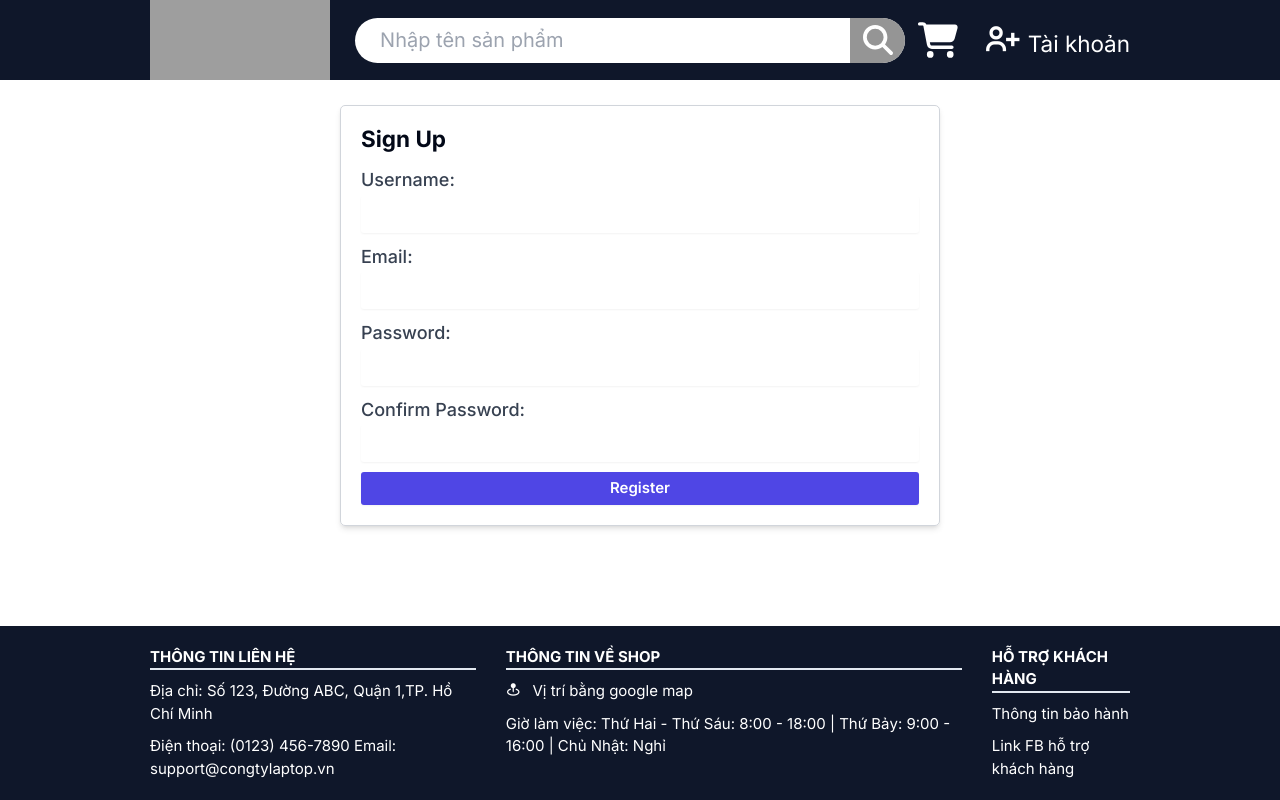
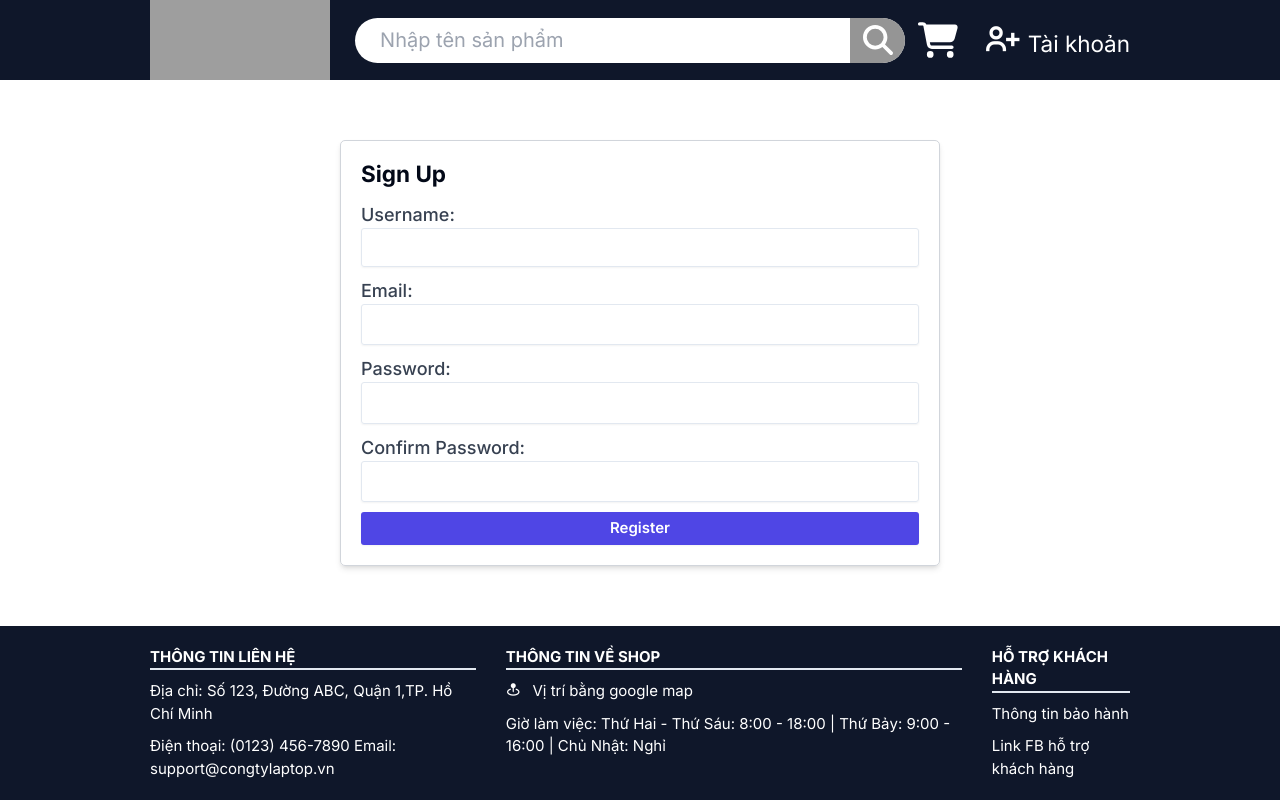
Before and after one commit to thephong2408/sanphamhe, a Next.js app in the folder fe/: page /signuppage in a window 1280 px wide. Built offline with nearby package versions, Linux system fonts and the light colour scheme; grey boxes are pictures that could not be loaded.

Commit message:
fix: resolve layout issues and adjust registration/login alignment

```diff
--- a/fe/src/app/(page)/login/page.tsx
+++ b/fe/src/app/(page)/login/page.tsx
@@ -14,8 +14,8 @@ const Login: React.FC = () => {
   };
 
   return (
-    <div className="flex items-center justify-center sm:mb-0 mb-10">
-      <div className="w-full max-w-xl p-8 bg-white rounded-lg shadow-md border-[1px]">
+    <div className="flex items-center justify-center sm:mb-10">
+      <div className="w-full max-w-xl p-8 bg-white rounded-lg shadow-md border-[1px] mb-10">
         <h2 className="sm:text-4xl text-2xl font-bold mb-4 text-center ">
           Login
         </h2>
@@ -23,7 +23,7 @@ const Login: React.FC = () => {
           <div className="mb-4  space-y-5">
             <label
               htmlFor="email"
-              className="block text-sm sm:text-[18px] text-[17px]"
+              className="block  font-semibold sm:text-[18px] text-[15px]"
             >
               Email
             </label>
@@ -35,14 +35,14 @@ const Login: React.FC = () => {
                 onChange={(e) => setEmail(e.target.value)}
                 placeholder="Enter your email"
                 required
-                className=" block w-full px-3 py-2 border-[5px] border-[#000] focus:outline-none focus:bg-slate-200 sm:text-[15px] text-[12px]"
+                className=" block w-full px-3 sm:py-3 py-2  border-[5px] border-[#000] focus:outline-none focus:bg-slate-200  sm:sm:text-[15px] text-[12px]"
               />
             </div>
           </div>
           <div className="mb-6 space-y-5">
             <label
               htmlFor="password"
-              className="block text-sm sm:text-[18px] text-[17px]"
+              className="block  sm:text-[18px] font-semibold text-[15px]"
             >
               Password
             </label>
@@ -54,7 +54,7 @@ const Login: React.FC = () => {
                 onChange={(e) => setPassword(e.target.value)}
                 placeholder="Enter your password"
                 required
-                className="w-full px-3 py-2 focus:outline-none focus:bg-slate-200 sm:text-[15px] text-[12px]"
+                className="w-full px-3 sm:py-3 py-2  focus:outline-none focus:bg-slate-200 sm:text-[15px] text-[12px]"
               />
             </div>
           </div>
--- a/fe/src/app/(page)/signuppage/page.tsx
+++ b/fe/src/app/(page)/signuppage/page.tsx
@@ -45,7 +45,7 @@ const SignUp: React.FC = () => {
   };
 
   return (
-    <div className="sm:max-w-[600px] max-w-xl m-auto h-full p-8 border border-gray-300 rounded-lg shadow-md sm:mb-0 mb-10">
+    <div className="sm:max-w-[600px] sm:w-[600px] max-w-xl mx-auto  p-8 border border-gray-300 rounded-lg shadow-md mb-10">
       <h1 className="sm:text-4xl text-3xl font-bold mb-6">Sign Up</h1>
 
       {success && <p className="text-green-500 mb-4">{success}</p>}
@@ -57,6 +57,7 @@ const SignUp: React.FC = () => {
           >
             Username:
           </label>
+          <div className="border-[1px] rounded-md shadow-sm">
             <input
               type="text"
               id="username"
@@ -64,8 +65,9 @@ const SignUp: React.FC = () => {
               value={formData.username}
               onChange={handleChange}
               required
-            className="mt-1 block w-full px-3 py-2 border border-gray-300 rounded-md shadow-sm focus:outline-none focus:ring-indigo-500 focus:border-indigo-500 sm:sm:text-[18px] text-[15px] "
+              className=" block w-full px-3 py-2 border border-gray-300  focus:outline-none focus:ring-indigo-500 focus:border-indigo-500 sm:sm:text-[18px] text-[15px] "
             />
+          </div>
         </div>
         <div className="mb-4">
           <label
@@ -74,6 +76,7 @@ const SignUp: React.FC = () => {
           >
             Email:
           </label>
+          <div className="border-[1px] rounded-md shadow-sm">
             <input
               type="email"
               id="email"
@@ -81,8 +84,9 @@ const SignUp: React.FC = () => {
               value={formData.email}
               onChange={handleChange}
               required
-            className="mt-1 block w-full px-3 py-2 border border-gray-300 rounded-md shadow-sm focus:outline-none focus:ring-indigo-500 focus:border-indigo-500 sm:sm:text-[18px] text-[15px] "
+              className="mt-1 block w-full px-3 py-2 border border-gray-300  focus:outline-none focus:ring-indigo-500 focus:border-indigo-500 sm:sm:text-[18px] text-[15px] "
             />
+          </div>
         </div>
         <div className="mb-4">
           <label
@@ -91,6 +95,7 @@ const SignUp: React.FC = () => {
           >
             Password:
           </label>
+          <div className="border-[1px] rounded-md shadow-sm">
             <input
               type="password"
               id="password"
@@ -98,8 +103,9 @@ const SignUp: React.FC = () => {
               value={formData.password}
               onChange={handleChange}
               required
-            className="mt-1 block w-full px-3 py-2 border border-gray-300 rounded-md shadow-sm focus:outline-none focus:ring-indigo-500 focus:border-indigo-500 sm:sm:text-[18px] text-[15px] "
+              className="mt-1 block w-full px-3 py-2 border border-gray-300  focus:outline-none focus:ring-indigo-500 focus:border-indigo-500 sm:sm:text-[18px] text-[15px] "
             />
+          </div>
         </div>
         <div className="mb-4">
           <label
@@ -108,6 +114,7 @@ const SignUp: React.FC = () => {
           >
             Confirm Password:
           </label>
+          <div className="border-[1px] rounded-md shadow-sm">
             <input
               type="password"
               id="confirmPassword"
@@ -115,8 +122,9 @@ const SignUp: React.FC = () => {
               value={formData.confirmPassword}
               onChange={handleChange}
               required
-            className="mt-1 block w-full px-3 py-2 border border-gray-300 rounded-md shadow-sm focus:outline-none focus:ring-indigo-500 focus:border-indigo-500 sm:sm:text-[18px] text-[15px] "
+              className="mt-1 block w-full px-3 py-2  sm:sm:text-[18px] text-[15px] "
             />
+          </div>
         </div>
         {error && <p className="text-red-500 mb-4">{error}</p>}
         <button
--- a/fe/src/app/layout.tsx
+++ b/fe/src/app/layout.tsx
@@ -23,7 +23,7 @@ export default function RootLayout({
           <header>
             <Header />
           </header>
-          <div className="flex-grow xl:px-[150px] lg:px-[40px] px-[10px] mt-10">
+          <div className="flex-grow justify-center flex flex-col xl:px-[150px] lg:px-[40px] px-[10px] mt-10">
             {children}
           </div>
           <footer>
```
Lines whose indentation alone changed are shown as unchanged.
